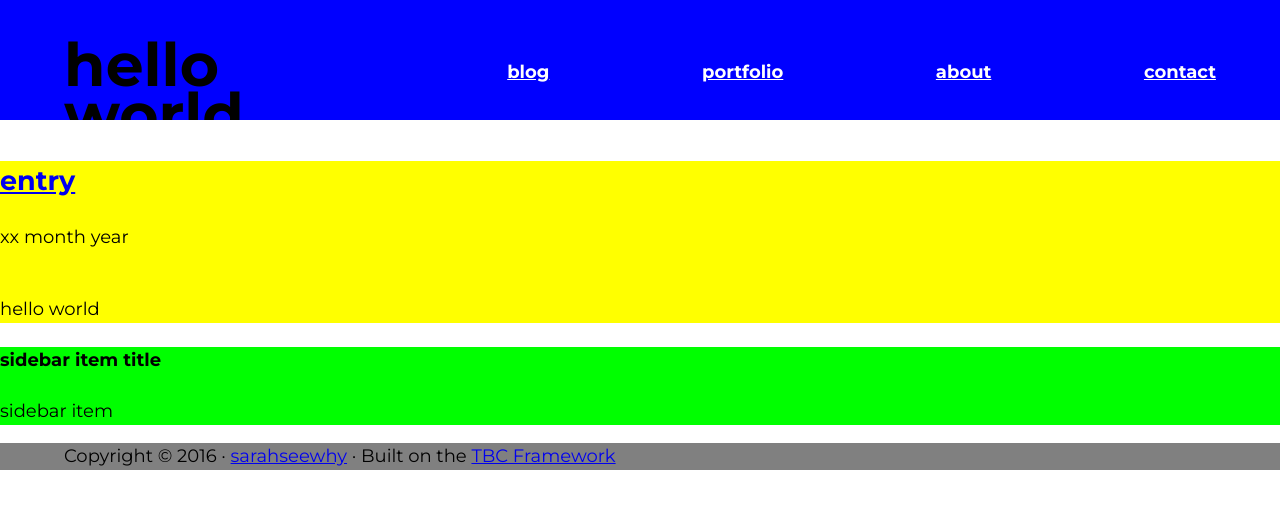
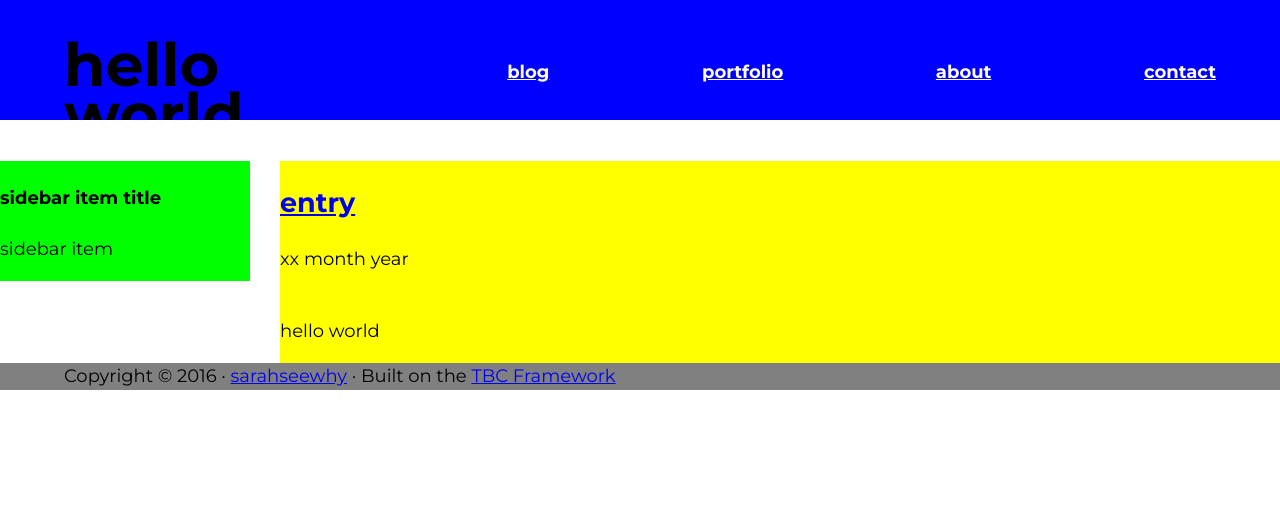
Before and after one commit to sarahseewhy/sarahseewhy, a website: page index.html in a window 1280 px wide. Drawn offline with Linux system fonts and the light colour scheme.

Commit message:
Adjusting sidebar styling.

```diff
--- a/css/style.css
+++ b/css/style.css
@@ -65,12 +65,17 @@ nav a {
 
 #content {
   background-color: yellow;
+  float: right;
+  width: 1000px;
 }
 
 #sidebar {
   background-color: lime;
+  float: left;
+  width: 250px;
 }
 
 #footer {
   background-color: grey;
+  clear: both;
 }
```
